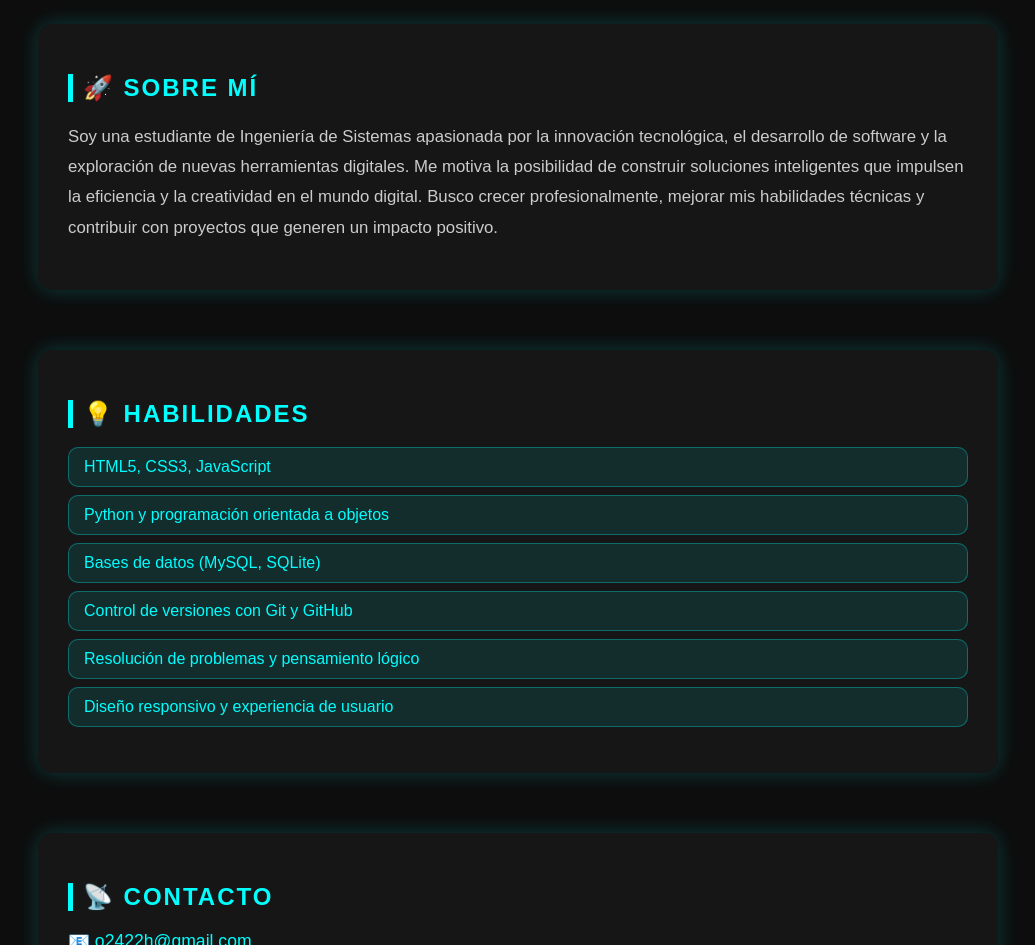
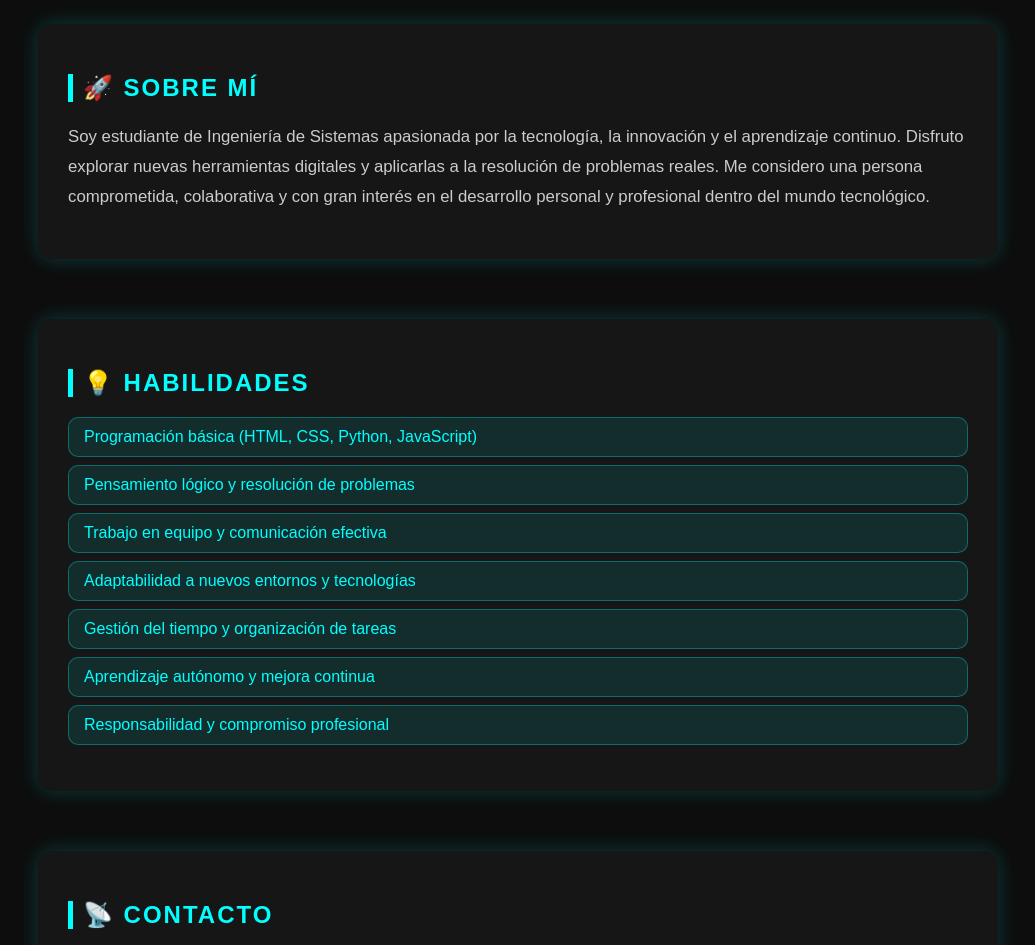
Before and after one commit to hollowparker24-web/hollowparker.github.io, a plain HTML site: page index.html in a window 1280 px wide. Shown: the part 360-1305 px from the top of the page, without its empty margins (122-1157 px from the left). Drawn offline with Linux system fonts and the light colour scheme.

Commit message:
Update index.html

```diff
--- a/index.html
+++ b/index.html
@@ -15,21 +15,22 @@
   <section class="about">
     <h2>🚀 Sobre mí</h2>
     <p>
-      Soy una estudiante de Ingeniería de Sistemas apasionada por la innovación tecnológica, el desarrollo de software y la exploración de nuevas herramientas digitales.
-      Me motiva la posibilidad de construir soluciones inteligentes que impulsen la eficiencia y la creatividad en el mundo digital.
-      Busco crecer profesionalmente, mejorar mis habilidades técnicas y contribuir con proyectos que generen un impacto positivo.
+      Soy estudiante de Ingeniería de Sistemas apasionada por la tecnología, la innovación y el aprendizaje continuo.
+      Disfruto explorar nuevas herramientas digitales y aplicarlas a la resolución de problemas reales.
+      Me considero una persona comprometida, colaborativa y con gran interés en el desarrollo personal y profesional dentro del mundo tecnológico.
     </p>
   </section>
 
   <section class="skills">
     <h2>💡 Habilidades</h2>
     <ul>
-      <li>HTML5, CSS3, JavaScript</li>
-      <li>Python y programación orientada a objetos</li>
-      <li>Bases de datos (MySQL, SQLite)</li>
-      <li>Control de versiones con Git y GitHub</li>
-      <li>Resolución de problemas y pensamiento lógico</li>
-      <li>Diseño responsivo y experiencia de usuario</li>
+      <li>Programación básica (HTML, CSS, Python, JavaScript)</li>
+      <li>Pensamiento lógico y resolución de problemas</li>
+      <li>Trabajo en equipo y comunicación efectiva</li>
+      <li>Adaptabilidad a nuevos entornos y tecnologías</li>
+      <li>Gestión del tiempo y organización de tareas</li>
+      <li>Aprendizaje autónomo y mejora continua</li>
+      <li>Responsabilidad y compromiso profesional</li>
     </ul>
   </section>
 
```
